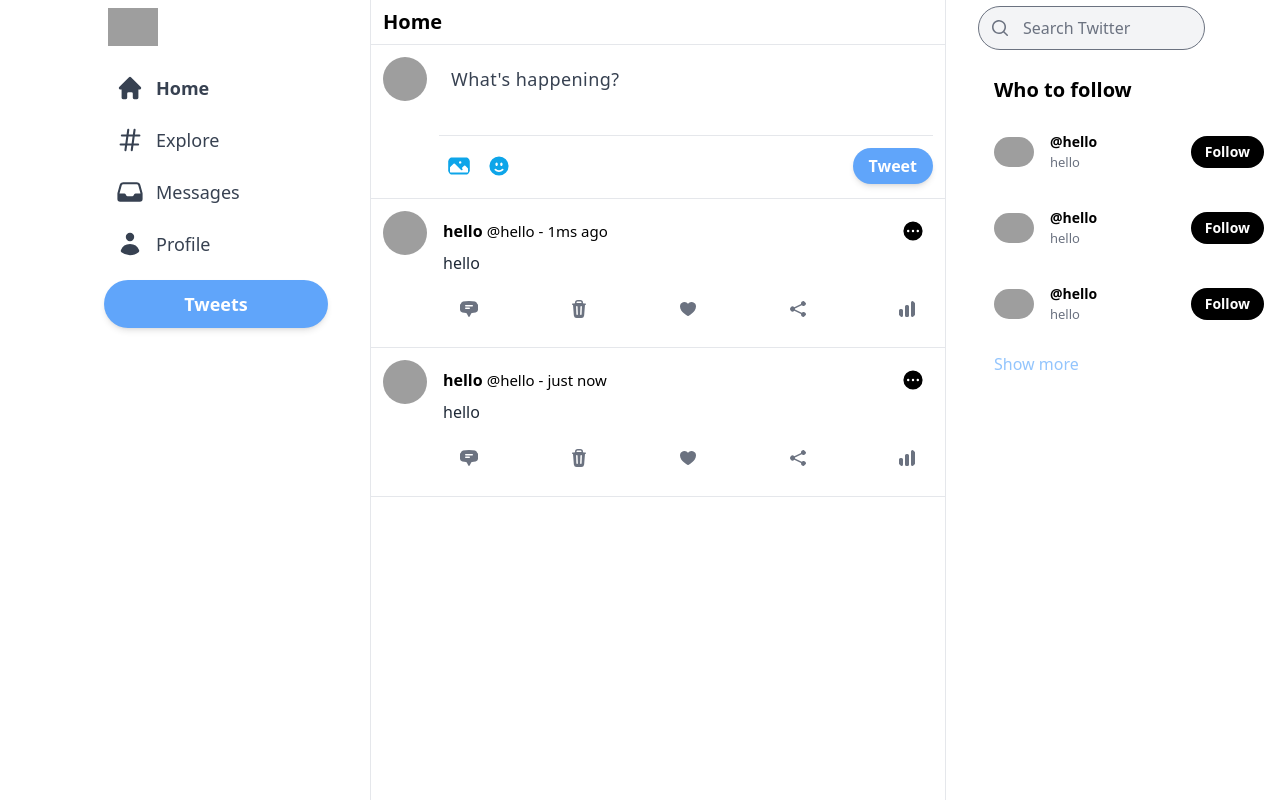
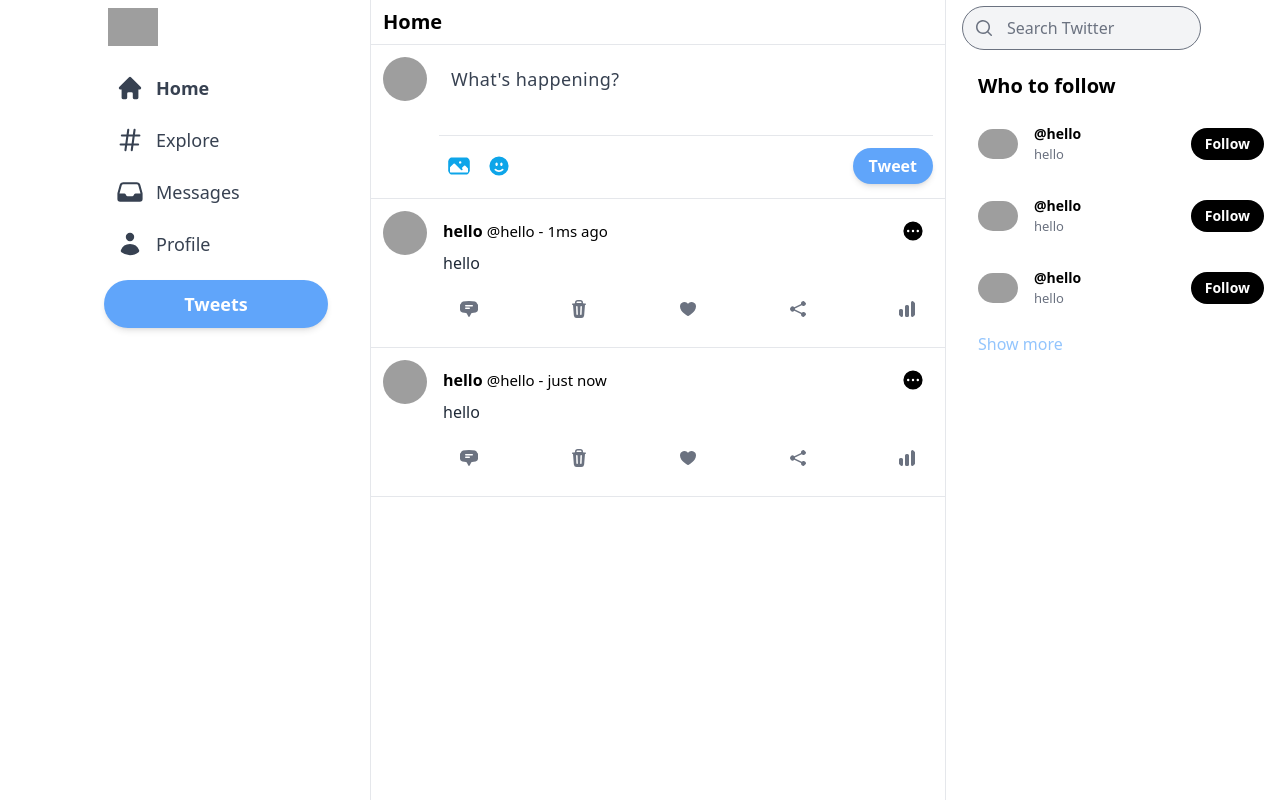
Before and after one commit to ChuiKinHo/CSCI3100_Project, a Next.js app: page / in a window 1280 px wide. Built offline with nearby package versions, Linux system fonts and the light colour scheme; grey boxes are pictures that could not be loaded.

Commit message:
Minor UI fix for Widget

```diff
--- a/src/components/Widget.js
+++ b/src/components/Widget.js
@@ -35,7 +35,7 @@
     },
   ];
   return (
-    <div div className="xl:w-[600px] hidden lg:inline ml-8 space-y-5">
+    <div className="xl:w-[600px] hidden lg:inline ml-4 space-y-4">
       {/* <Search /> */}
       <div className="w-[90%] xl:w-[75%] sticky top-0 bg-white py-1.5 z-50">
         <div className="flex items-center p-3 rounded-full  relative">
```
